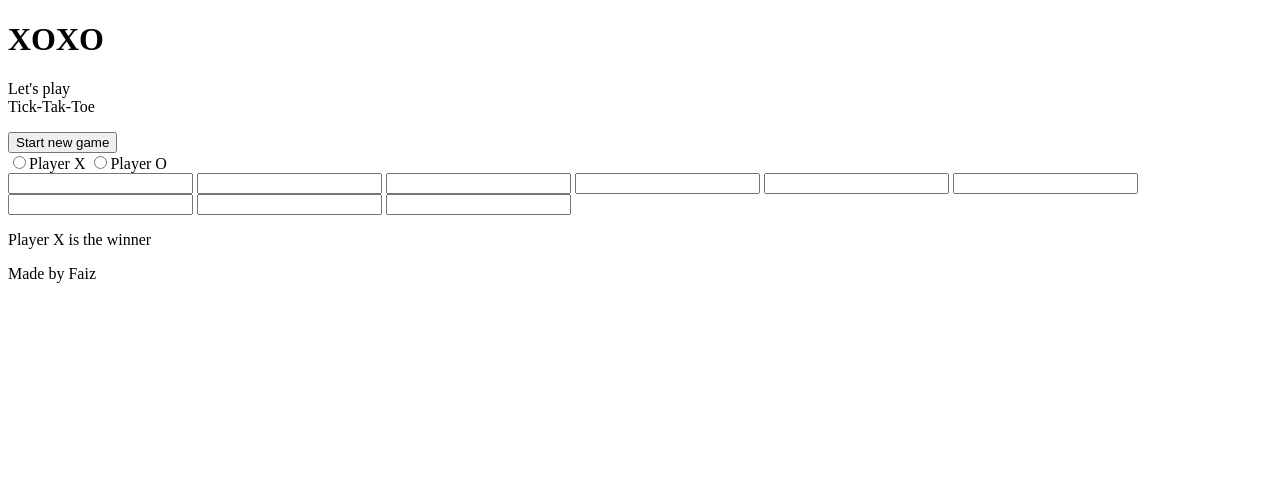
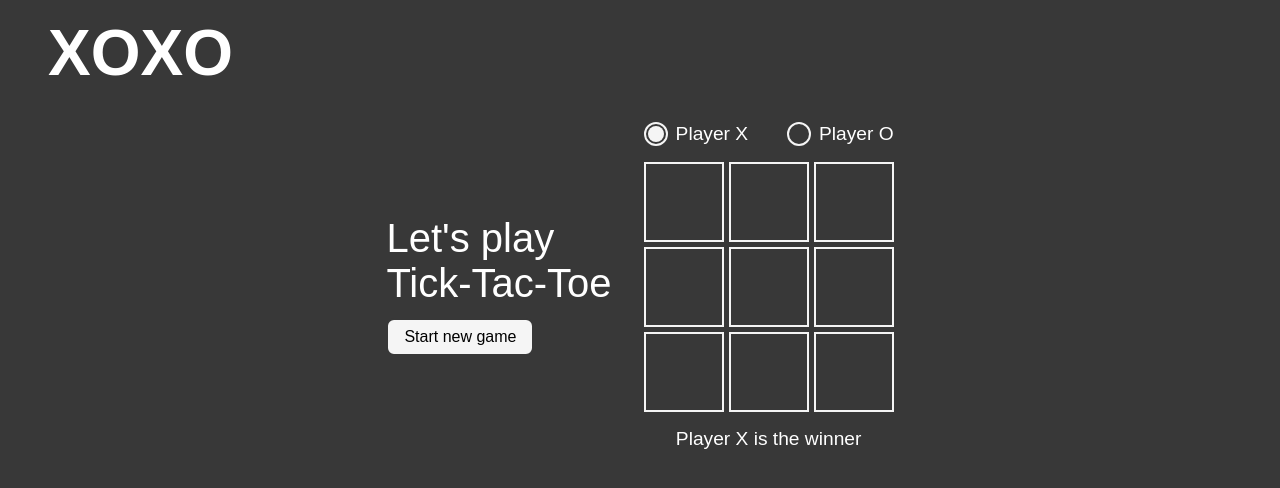
Before and after one commit to Faiz-pi/Tick-Tak-Toe, a plain HTML site: page index.html in a window 1280 px wide. Drawn offline with Linux system fonts and the light colour scheme.

Commit message:
Created UI

```diff
--- a/index.html
+++ b/index.html
@@ -4,7 +4,7 @@
     <meta charset="UTF-8" />
     <meta name="viewport" content="width=device-width, initial-scale=1.0" />
     <title>Tick Tak Toe</title>
-    <link rel="stylesheet" href="style.css">
+    <link rel="stylesheet" href="style.css" />
   </head>
   <body>
     <header>
@@ -15,15 +15,19 @@
       <div class="message">
         <p>
           Let's play <br />
-          Tick-Tak-Toe
+          Tick-Tac-Toe
         </p>
         <button class="start-btn">Start new game</button>
       </div>
 
       <div class="game">
         <div class="names">
-          <input type="radio" name="Player" id="x" />Player X
-          <input type="radio" name="Player" id="o" />Player O
+          <div class="player">
+            <input type="radio" name="Player" id="x" checked/>Player X
+          </div>
+          <div class="player">
+            <input type="radio" name="Player" id="o" />Player O
+          </div>
         </div>
 
         <div class="game-center">
@@ -39,13 +43,11 @@
         </div>
 
         <div class="winner-message">
-            <p class="winner-text">Player X is the winner</p>
+          <p class="winner-text">Player X is the winner</p>
         </div>
       </div>
     </section>
 
-    <footer>Made by Faiz</footer>
-
     <script defer src="script.js"></script>
   </body>
 </html>
--- a/style.css
+++ b/style.css
@@ -0,0 +1,117 @@
+* {
+  margin: 0;
+  padding: 0;
+  box-sizing: border-box;
+}
+
+::selection {
+  background-color: whitesmoke;
+  color: black;
+}
+
+body {
+  font-family: Arial, sans-serif;
+  background-color: #383838;
+  color: white;
+}
+
+header {
+  margin-bottom: 1rem;
+  margin-left: 2rem;
+  padding: 1rem;
+}
+h1 {
+  font-size: clamp(2rem, 5vw, 4rem);
+}
+
+section {
+  display: flex;
+  align-items: center;
+  justify-content: center;
+  gap: 2rem;
+}
+.message {
+  font-size: 2.5rem;
+}
+button {
+  padding: 0.5rem 1rem;
+  width: fit-content;
+  height: auto;
+  font-size: 1rem;
+  border: 2px solid #383838;
+  border-radius: 0.5rem;
+  background-color: whitesmoke;
+  cursor: pointer;
+  transition: all 0.3s ease;
+}
+button:hover {
+  background-color: transparent;
+  color: white;
+  border-color: whitesmoke;
+}
+.names {
+  display: flex;
+  align-items: center;
+  margin-bottom: 1rem;
+  justify-content: space-between;
+  font-size: clamp(1rem, 1.5vw, 1.25rem);
+}
+input[type="radio"] {
+  position: relative;
+  width: 1.5rem;
+  height: 1.5rem;
+  -webkit-appearance: none;
+  appearance: none;
+  border: 2px solid whitesmoke;
+  border-radius: 50%;
+}
+input[type="radio"]::before {
+  content: "";
+  position: absolute;
+  top: 50%;
+  left: 50%;
+  transform: translate(-50%, -50%) scale(0);
+  width: 1rem;
+  height: 1rem;
+  border-radius: 50%;
+  transition: 120ms transform ease-in-out;
+  box-shadow: inset 1em 1em whitesmoke;
+}
+input[type="radio"]:checked::before {
+  transform: translate(-50%, -50%) scale(1);
+}
+.player {
+  display: flex;
+  align-items: center;
+  gap: 0.5rem;
+}
+
+.game-center {
+  display: grid;
+  grid-template-columns: repeat(3, 1fr);
+  grid-template-rows: repeat(3, 1fr);
+  gap: 5px;
+}
+
+input[type="text"] {
+    text-align: center;
+  padding: 0.75rem;
+  font-size: clamp(2rem, 5vw, 4rem);
+  width: 5rem;
+  height: 5rem;
+  background-color: transparent;
+  border: 2px solid whitesmoke;
+  color: whitesmoke;
+  cursor: pointer;
+}
+.winner-message {
+  margin-top: 1rem;
+  display: flex;
+  justify-content: center;
+  font-size: clamp(1rem, 1.5vw, 1.25rem);
+}
+
+input[type="text"]:focus {
+  outline: none;
+  background-color: whitesmoke;
+}
```
